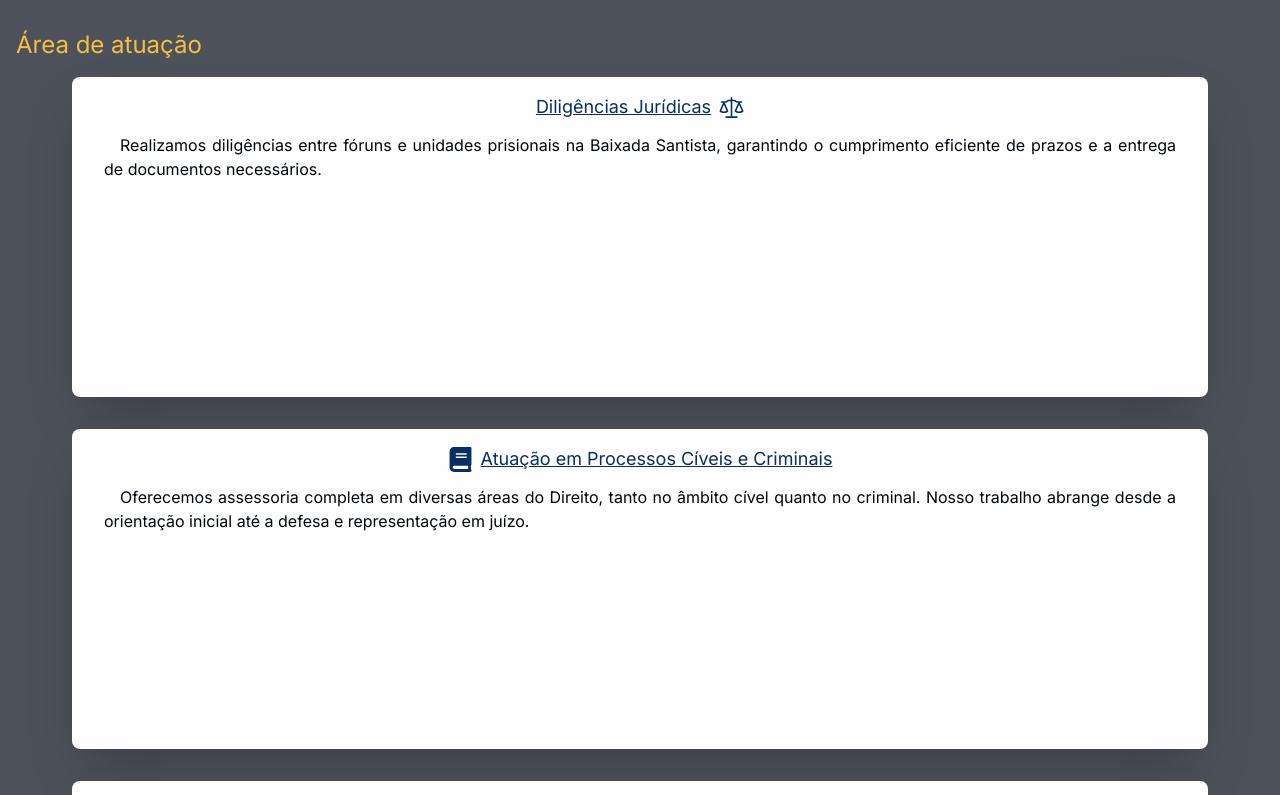
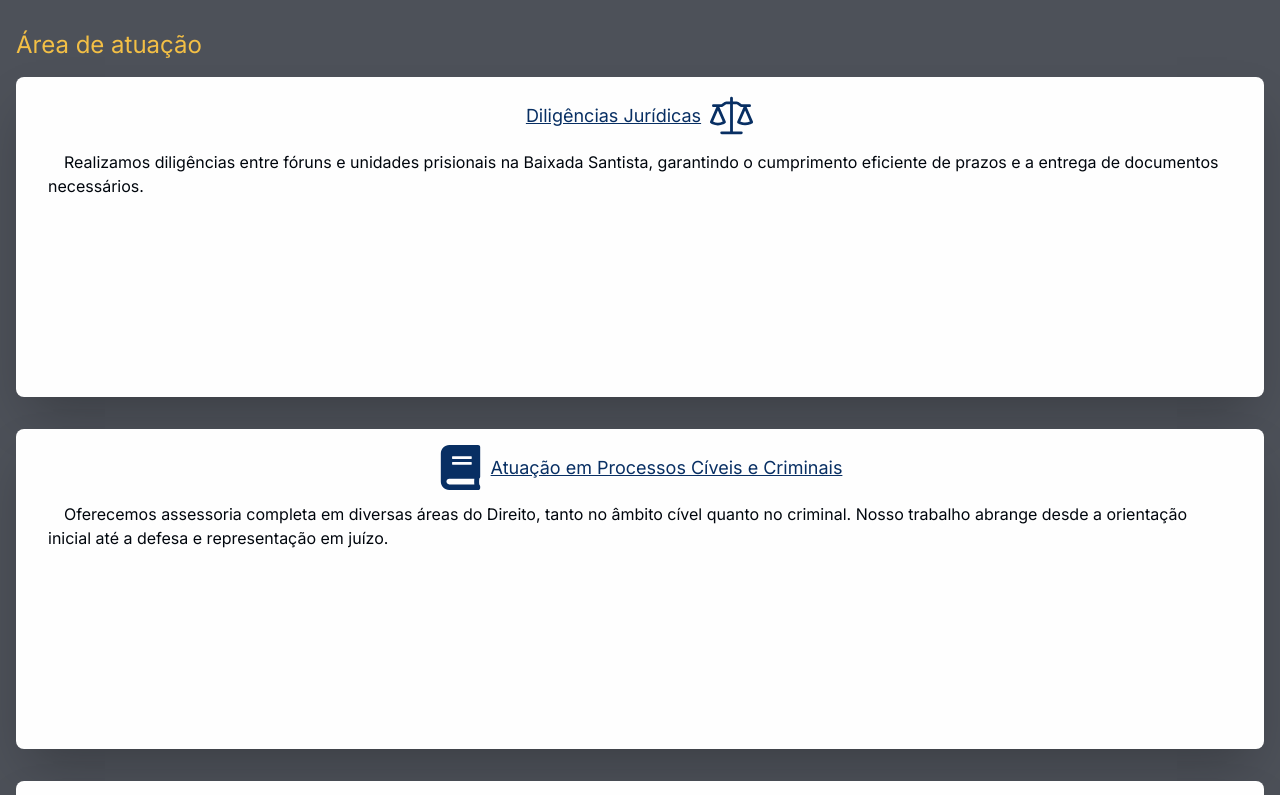
Before and after one commit to luscabap/Guilherme-Andrade, a Next.js app: page / in a window 1280 px wide. Shown: the part 2860-3655 px from the top of the page. Built offline with nearby package versions, Linux system fonts and the light colour scheme.

Commit message:
adjusting styles

```diff
--- a/src/components/Expertise/index.tsx
+++ b/src/components/Expertise/index.tsx
@@ -6,9 +6,9 @@ export const Expertise = () => {
   return (
     <div id="area-atuacao">
       <TitleSection texto="Área de atuação"/>
-      <div className="flex flex-col gap-8 my-4 mx-14">
+      <div className="flex flex-col gap-8 my-4 items-center justify-center">
         { dataItems.map(item => (
-          <ItemDescriptive key={item.id} description={item.description} icon={<item.icon className="text-colorPrimary" size={25}/>} title={item.title} primary={item.primary}/>
+          <ItemDescriptive key={item.id} description={item.description} icon={<item.icon className="text-colorPrimary" size={45}/>} title={item.title} primary={item.primary}/>
         )) }
       </div>
     </div>
--- a/src/components/Footer/index.tsx
+++ b/src/components/Footer/index.tsx
@@ -8,7 +8,7 @@ export const Footer = () => {
     <footer className="w-full bg-colorDark flex flex-col justify-center items-center py-12 mt-16 gap-4">
       <p className={`text-center mb-3 text-sm text-colorLight`}>&copy;Todos os direitos reservados - Guilherme Andrade 2024 </p>
       <SocialMediaLinks tamanho="normal"/>
-      <abbr title="O homem é o arquiteto de seu próprio destino." className="no-underline italic font-light">suae quisque fortuna faber est.</abbr>
+      <abbr title="O homem é o arquiteto de seu próprio destino." className="no-underline italic font-light text-colorLight">suae quisque fortuna faber est.</abbr>
       <div className="border-t-[1px] border-solid border-colorLight w-full flex flex-col items-center justify-center gap-6 pt-6">
         <code className="text-colorLight">Site desenvolvido por <a href="https://portfolio-luscabap.vercel.app/" target="_blank" className="underline">Lucas Baptista</a></code>
       </div>
--- a/src/components/ItemDescriptive/index.tsx
+++ b/src/components/ItemDescriptive/index.tsx
@@ -12,7 +12,7 @@ export const ItemDescriptive = ({ description, icon, title, primary }: ItemDescr
   const { darkTheme } = useThemeContext()
 
   return (
-    <div className={` ${darkTheme ? "bg-colorLight" : "bg-colorSecondary "} rounded-lg px-8 pt-4 pb-4 min-h-80 flex flex-col items-center justify-start gap-3 shadow-2xl`}>
+    <div className={` ${darkTheme ? "bg-colorLight" : "bg-colorSecondary "} rounded-lg px-8 pt-4 pb-4 min-h-80 flex flex-col items-center justify-start gap-3 shadow-2xl w-full`}>
       <div className={`flex items-center justify-center gap-2
       ${primary ? "flex-row" : "flex-row-reverse"}`}>
         <h4 className={` ${darkTheme ? "text-colorPrimary" : "text-colorDark"} text-lg underline`}>
@@ -20,7 +20,7 @@ export const ItemDescriptive = ({ description, icon, title, primary }: ItemDescr
         </h4>
         <>{icon}</>
       </div>
-      <p className="text-colorDark indent-4 text-justify">{description}</p>
+      <p className="text-colorDark indent-4">{description}</p>
     </div>
   )
 }
```
